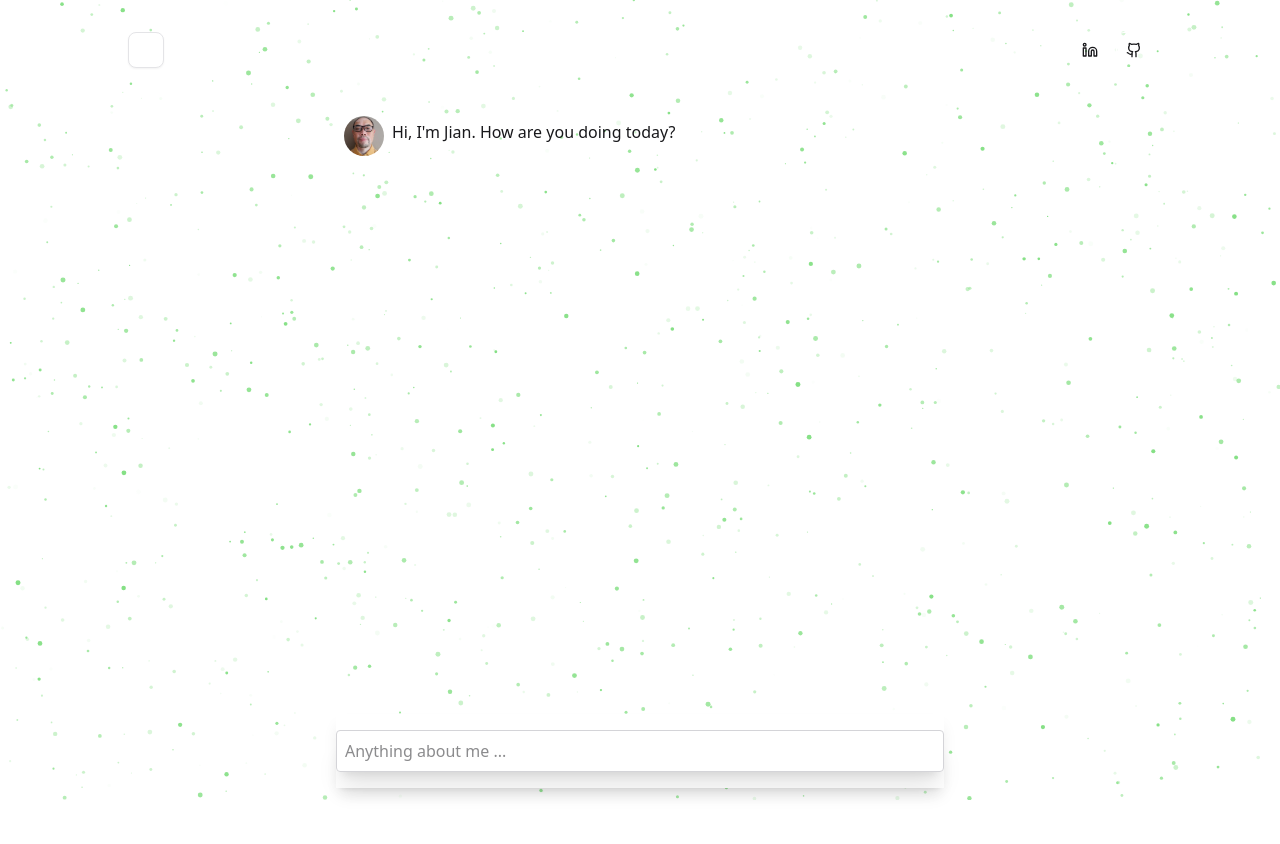
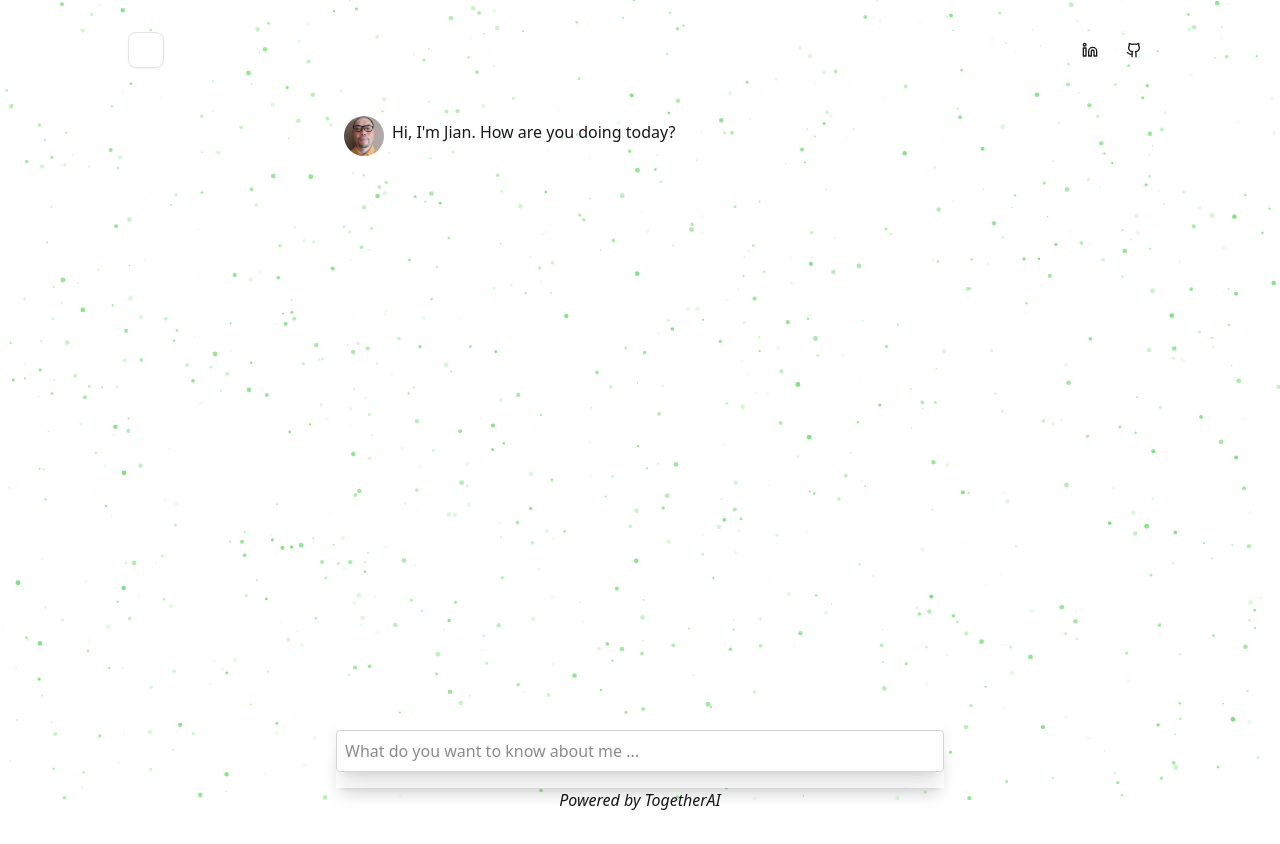
Before and after one commit to alancj731/askme, a Next.js app: page / in a window 1280 px wide. Before the commit the page ends 820 px from the top, so only its background shows below. Built offline with nearby package versions, Linux system fonts and the light colour scheme.

Commit message:
add some animation

```diff
--- a/src/app/api/chat/route.tsx
+++ b/src/app/api/chat/route.tsx
@@ -1,5 +1,6 @@
 import { NextRequest, NextResponse } from "next/server";
 import { TogetherAiService } from "@/services/together.ai.service";
+import { sysInfo } from "@/data/sysinfo";
 
 export async function POST(req: NextRequest) {
   const body = await req.json();
@@ -13,10 +14,18 @@ export async function POST(req: NextRequest) {
 
   const docContext = "No context provided";
 
-  const template = {
-    role: "system",
+  const sysPrompt1 =
+  `You are a candidate for a job opening, try to answer questions about yourself based on the following background information.
 
-    content: `You are asking about the following question
+          BEGIN OF BACKGROUND INFORMATION
+          =====================
+          ${sysInfo}
+          =====================
+          END OF BACKGROUND INFORMATION
+  `;
+
+  const sysPrompt2 =
+  `You are asking about the following question
           ---------------------
           QUESTION START
           ${lastMessage}
@@ -32,7 +41,12 @@ export async function POST(req: NextRequest) {
 
           If you can't find answer in the context, you need to answer based on existing knowledge.
           Don't mention the context documents in your response.
-          `,
+    `
+
+  const template = {
+    role: "system",
+
+    content: sysPrompt1,
   };
 
   messages.push(template);
@@ -52,5 +66,4 @@ export async function POST(req: NextRequest) {
     console.error("Error getting openAi response:", error);
     return new Response("Error getting openAi response", { status: 500 });
   }
-
 }
--- a/src/app/globals.css
+++ b/src/app/globals.css
@@ -124,3 +124,13 @@
 .scrollbar-none::-webkit-scrollbar {
   display: none;  /* Chrome/Safari/Webkit */
 }
+
+@keyframes typing {
+  0% { opacity: 0.5; transform: translateY(0px); }
+  50% { opacity: 1; transform: translateY(-2px); }
+  100% { opacity: 0.5; transform: translateY(0px); }
+}
+
+.typing-dot {
+  animation: typing 1.5s ease-in-out infinite;
+}
--- a/src/app/page.tsx
+++ b/src/app/page.tsx
@@ -22,7 +22,9 @@ export default function Home() {
           />
         </div>
       </main>
-      <footer className="row-start-3 flex gap-[24px] flex-wrap items-center justify-center"></footer>
+      <footer className="row-start-3 flex gap-[24px] flex-wrap items-center justify-center italic">
+        Powered by TogetherAI
+      </footer>
     </div>
   );
 }
--- a/src/components/chatbox.tsx
+++ b/src/components/chatbox.tsx
@@ -2,6 +2,7 @@ import { default as Myself } from "@/components/myself";
 import { Message, useChat } from "@ai-sdk/react";
 import { useEffect, useState, useRef } from "react";
 import { User } from "lucide-react";
+import { Loading } from "./loading";
 
 const initMessage: Message = {
   id: "1",
@@ -10,8 +11,14 @@ const initMessage: Message = {
 };
 
 export default function ChatBox() {
-  const { setMessages, messages, input, handleInputChange, handleSubmit } =
-    useChat();
+  const {
+    setMessages,
+    messages,
+    input,
+    handleInputChange,
+    handleSubmit,
+    status,
+  } = useChat();
   const [typingIndex, setTypingIndex] = useState(0);
   const [typing, setTyping] = useState(true);
   const [typingOutput, setTypingOutput] = useState<string>("");
@@ -90,6 +97,16 @@ export default function ChatBox() {
                 </div>
               </div>
             ))}
+            {status === "submitted" && (
+              <div className="flex justify-start items-start gap-2 p-2">
+                <div className="flex items-center">
+                  <Myself />
+                </div>
+                <div className="mt-4">
+                  <Loading />
+                </div>
+              </div>
+            )}
             <div ref={messagesEndRef} />
           </div>
         </div>
@@ -100,7 +117,7 @@ export default function ChatBox() {
           <input
             className="z-20 p-2 w-full rounded border border-zinc-300 shadow-xl md:max-w-3xl dark:border-zinc-800 dark:bg-zinc-900"
             value={input}
-            placeholder="Anything about me ..."
+            placeholder="What do you want to know about me ..."
             onChange={myHandleInputChange}
           />
         </form>
```
